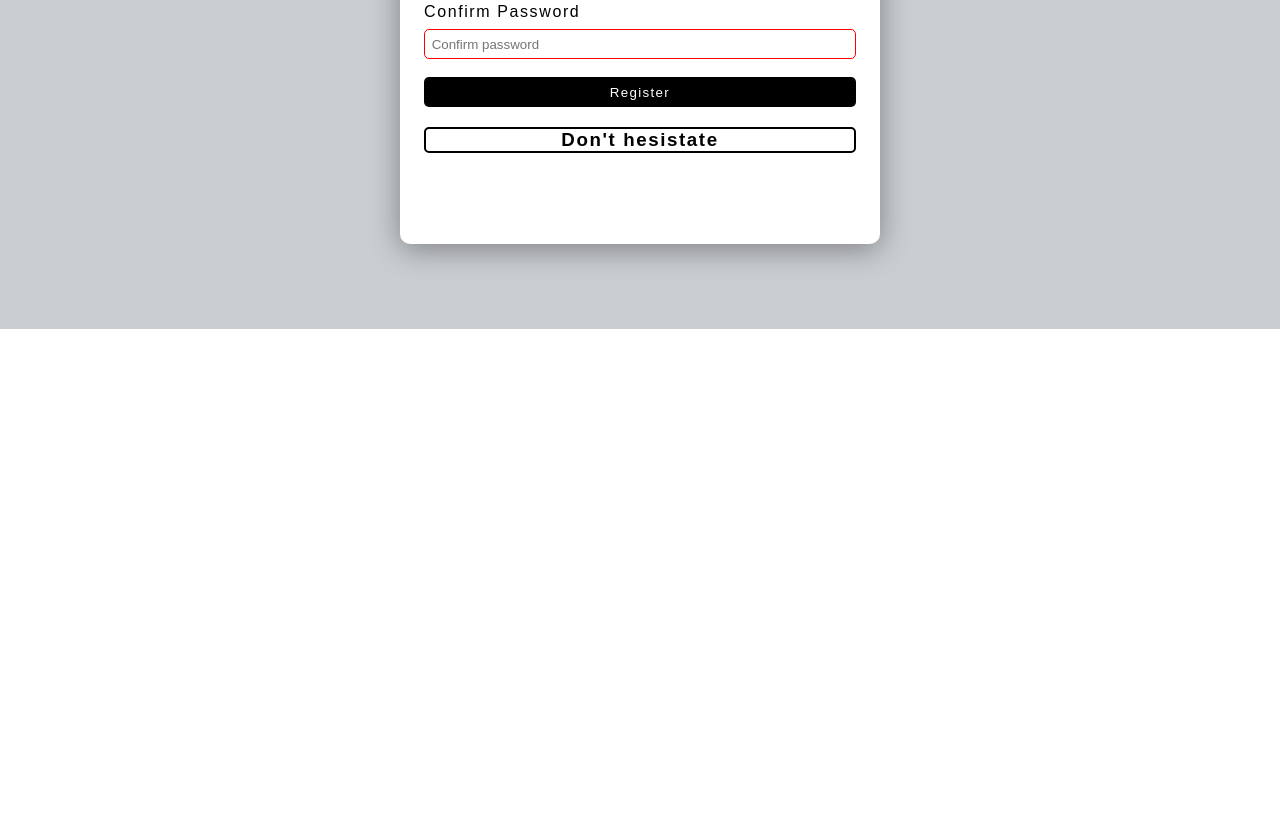
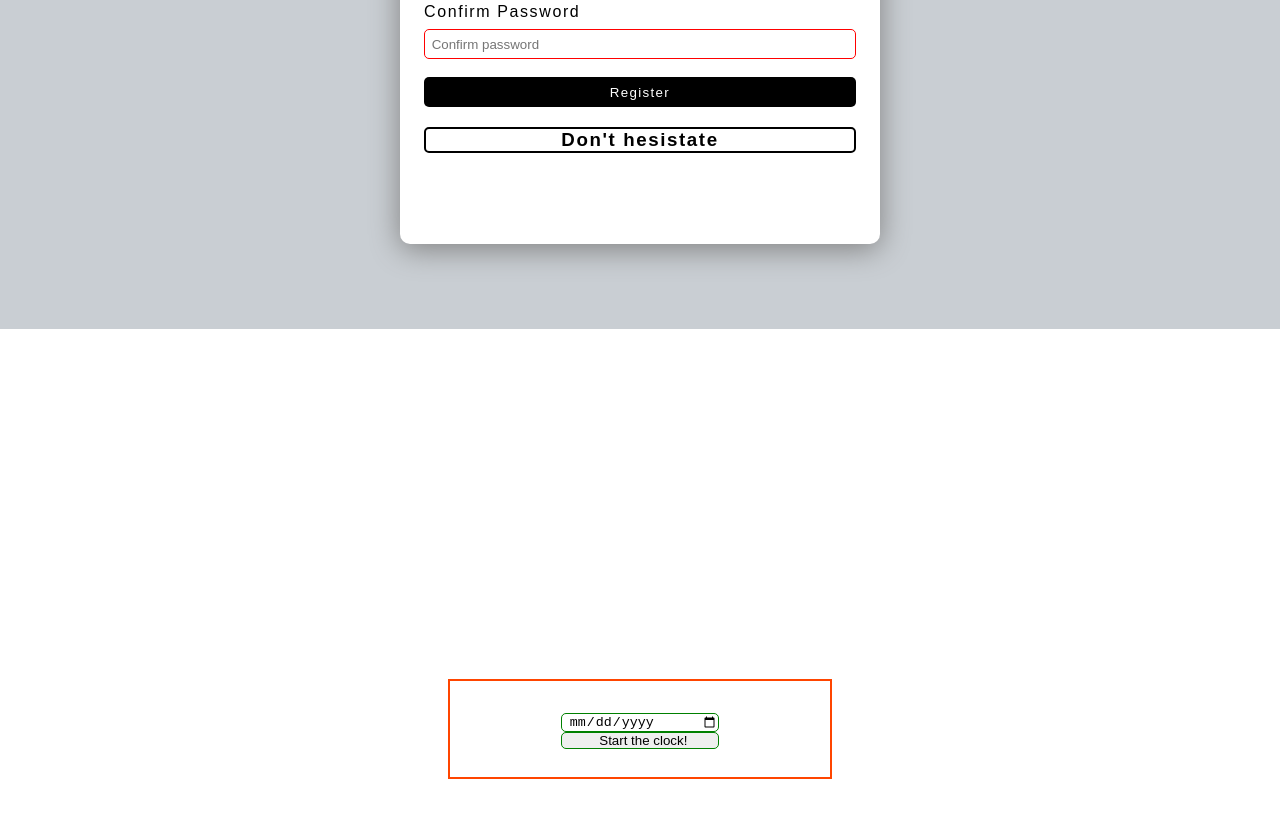
Before and after one commit to magdaszsz/birthday-countdown, a plain HTML site: page index.html in a window 1280 px wide. Shown: the part 471-1288 px from the top of the page. Before the commit the page ends 800 px from the top, so only its background shows below. Drawn offline with Linux system fonts and the light colour scheme.

Commit message:
start a countdown

```diff
--- a/index.html
+++ b/index.html
@@ -46,8 +46,18 @@
     <div class="message-container">
       <h3 id="message">Don't hesistate</h3>
     </div>
+    </div>
   </div>
   </div>
+   <section class="countdown">
+     <div class="countdown__container">
+    <form class="countdown__form">
+      <input type="date" class="date countdown__input">
+      <input type="submit" class="countdown__input" value="Start the clock!">
+    </form>
+  </div>
+  </section>
+
 <script src="script.js"></script>
 </body>
 </html>
--- a/script.js
+++ b/script.js
@@ -20,3 +20,21 @@ const submitForm = (e) => {
 }
 
 form.addEventListener('submit', submitForm)
+
+// countdown
+
+const dateElement = document.querySelector(".date");
+const formCountdown = document.querySelector(".countdown__form");
+const today = new Date().toISOString().split("T");
+
+dateElement.setAttribute("min", today[0]);
+
+let countdownDate = "";
+
+function updateCountdown(e) {
+  e.preventDefault();
+  countdownDate = e.srcElement[0].value;
+  console.log(countdownDate)
+}
+
+formCountdown.addEventListener("submit", updateCountdown);
--- a/style.css
+++ b/style.css
@@ -122,3 +122,27 @@ input:invalid {
   margin-top: 20px;
   text-align: center;
 }
+
+/* countdown */
+
+.countdown__container {
+  display: flex;
+  justify-content: center;
+  align-items: center;
+  height: 100vh;
+}
+
+.countdown__form {
+  width: 30%;
+  border: 2px solid orangered;
+  height: 100px;
+  padding: 2em;
+  display: flex;
+  flex-direction: column;
+  justify-content: space-between;
+}
+
+.countdown__input {
+  margin: 0 auto;
+  width: 50%;
+}
```
